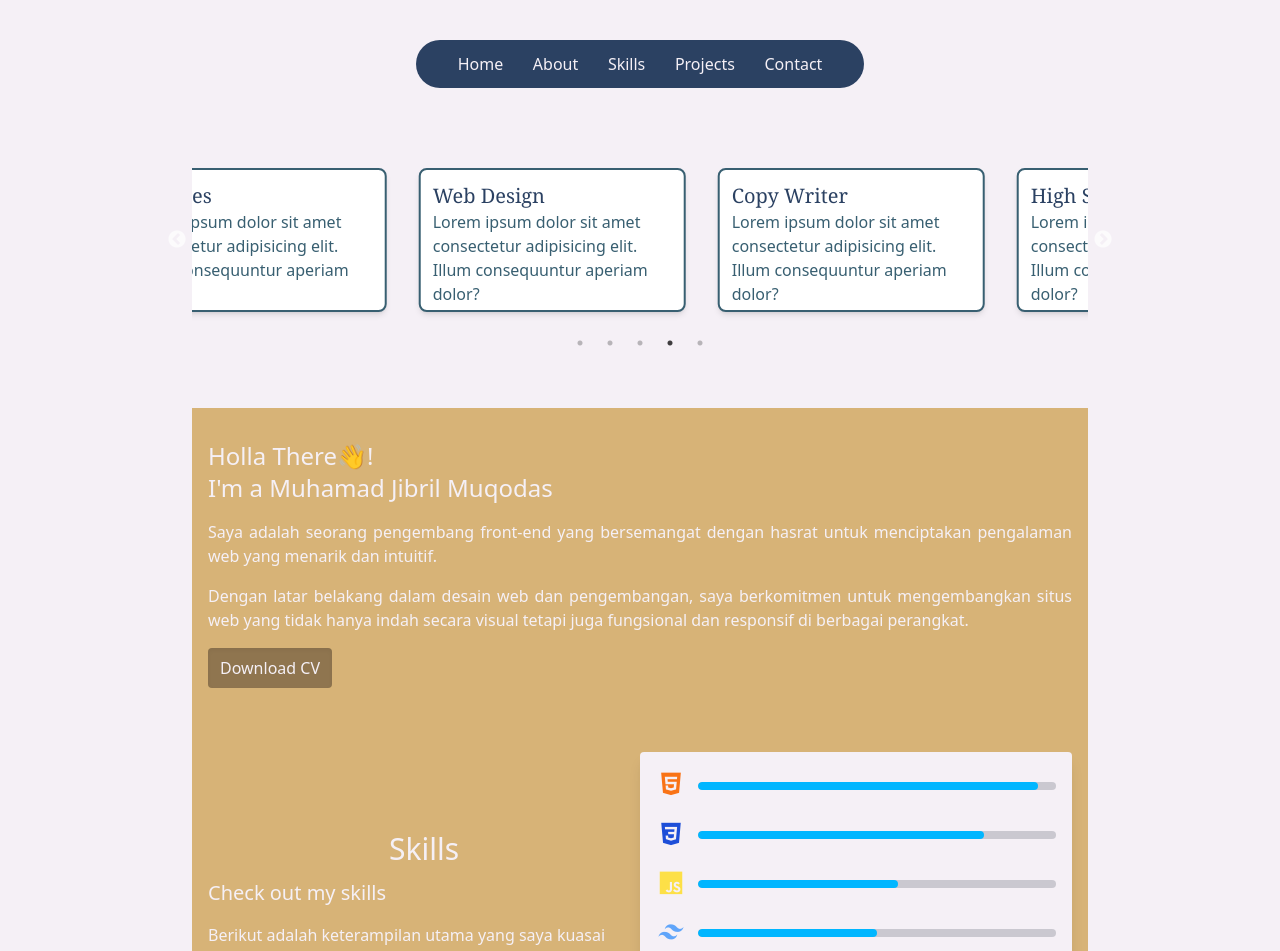
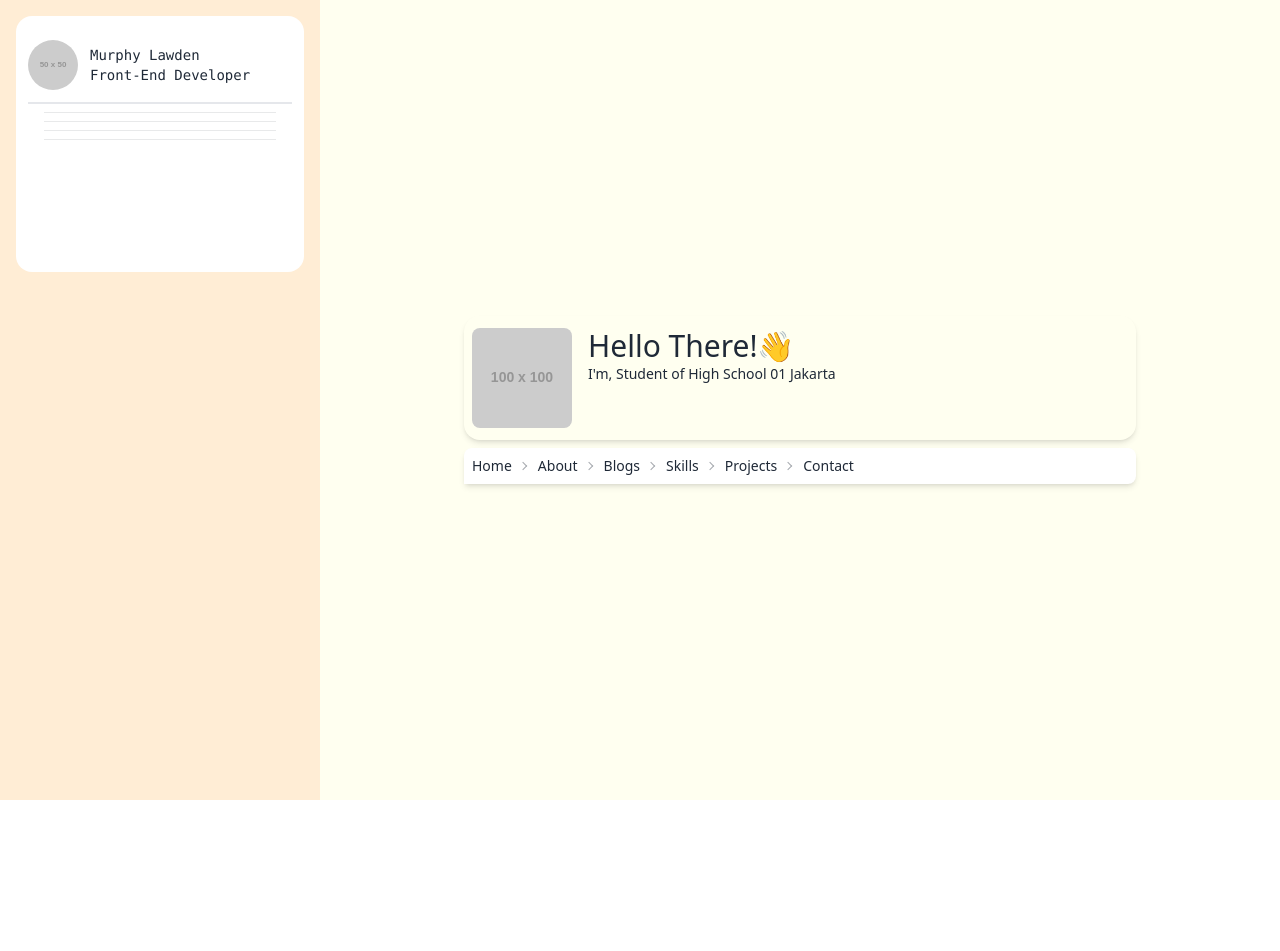
Before and after one commit to 2ndmurphy/portfolio-react-inprogress-, a React (Vite) app: page / in a window 1280 px wide. Shown: the top 951 px of the page. After the commit the page ends 800 px from the top, so only its background shows below. Built offline with nearby package versions, Linux system fonts and the light colour scheme.

Commit message:
[tweak] all UI Design

```diff
--- a/src/App.jsx
+++ b/src/App.jsx
@@ -1,179 +1,91 @@
-import React, { useState } from 'react';
-import Slider from 'react-slick';
-import "slick-carousel/slick/slick.css";
-import "slick-carousel/slick/slick-theme.css";
+function App() {
+  return (
+    <main>
+      <div className="drawer lg:drawer-open">
+        <input id="my-drawer-2" type="checkbox" className="drawer-toggle" />
+        <div className="drawer-content flex flex-col items-center justify-center">
+          {/* Page content here */}
 
-function App() {
-  const [isOpen, setIsOpen] = useState(false);
+          <div className='flex justify-start w-full'>
+            <label
+              htmlFor="my-drawer-2"
+              className="btn btn-slate-500 rounded-lg hover:ring-2 hover:ring-white p-0 m-4 lg:hidden">
+              <div className='flex flex-col p-3 gap-1 h-auto w-full'>
+                <span className='w-6 h-1 bg-slate-700'></span>
+                <span className='w-6 h-1 bg-slate-700'></span>
+                <span className='w-6 h-1 bg-slate-700'></span>
+              </div>
+            </label>
+          </div>
 
-  const toggleNavbar = () => {
-    setIsOpen(!isOpen);
-  };
+          <div className="block w-full px-4">
 
-  const closeNavbar = () => {
-    setIsOpen(false);
-  };
+            <div className="max-w-2xl bg-transparent mx-auto">
+              <div className="w-full flex gap-4 py-3 rounded-box shadow-md px-2">
+                <div className='w-[100px] h-[100px] overflow-hidden rounded-lg'>
+                  <img src="https://dummyimage.com/100x100/ffedd5/bdb400" alt="" />
+                </div>
+                <div>
+                  <h1 className="text-xl md:text-3xl">Hello There!👋</h1>
+                  <h1 className="text-sm md:text-md">I'm, Student of High School 01 Jakarta</h1>
+                </div>
+              </div>
+            </div>
 
-  const settings = {
-    dots: true,
-    infinite: true,
-    speed: 1500,
-    slidesToShow: 3,
-    slidesToScroll: 1,
-    autoplay: true,
-    autoplaySpeed: 1000,
-    responsive : [
-      {
-        breakpoint: 1024,
-        settings: {
-          slidesToShow: 3,
-          slidesToScroll: 3,
-          infinite: true,
-          dots: true
-        }
-      },
-      {
-        breakpoint: 600,
-        settings: {
-          slidesToShow: 2,
-          slidesToScroll: 2,
-          initialSlide: 2
-        }
-      },
-      {
-        breakpoint: 480,
-        settings: {
-          slidesToShow: 1,
-          slidesToScroll: 1
-        }
-      }
-    ]
-  };
-
-  return (
-    <main className='w-full h-full flex flex-col justify-center items-center md:py-10 bg-[#F5F0F6] overflow-x-hidden'>
-      <header className='flex justify-evenly py-6 px-3 items-center w-full md:max-w-md md:py-3 md:px-3 md:rounded-3xl' style={{ backgroundColor: '#2B4162', color: '#F5F0F6' }}>
-        <a href="/" style={{ color: '#F5F0F6' }}>Home</a>
-        <a href="#about" style={{ color: '#F5F0F6' }}>About</a>
-        <a href="#skills" style={{ color: '#F5F0F6' }}>Skills</a>
-        <a href="#projects" style={{ color: '#F5F0F6' }}>Projects</a>
-        <a href="" style={{ color: '#F5F0F6' }}>Contact</a>
-      </header>
-
-      <section className='block w-full h-64 max-w-4xl mt-16'>
-        <Slider {...settings}>
-          <div className="px-4 py-4">
-            <div className="bg-white py-4 md:py-3 px-3 h-36 rounded-lg shadow-md" style={{ borderColor: '#385F71', borderWidth: '2px' }}>
-              <h3 className="text-start text-xl font-serif" style={{ color: '#2B4162' }}>High School Student</h3>
-              <p style={{ color: '#385F71' }}>Lorem ipsum dolor sit amet consectetur adipisicing elit. Illum consequuntur aperiam dolor?</p>
+            <div className="max-w-2xl mx-auto bg-white mt-2 rounded-r-lg rounded-t-lg shadow-md px-2">
+              <div className="text-sm breadcrumbs">
+                <ul>
+                  <li>
+                    <a>Home</a>
+                  </li>
+                  <li>
+                    <a>About</a>
+                  </li>
+                  <li>
+                    <a>Blogs</a>
+                  </li>
+                  <li>
+                    <a>Skills</a>
+                  </li>
+                  <li>
+                    <a>Projects</a>
+                  </li>
+                  <li>
+                    <a>Contact</a>
+                  </li>
+                </ul>
+              </div>
             </div>
           </div>
-          <div className="px-4 py-4">
-            <div className="bg-white py-4 md:py-3 px-3 h-36 rounded-lg shadow-md" style={{ borderColor: '#385F71', borderWidth: '2px' }}>
-              <h3 className="text-start text-xl font-serif" style={{ color: '#2B4162' }}>Dreams</h3>
-              <p style={{ color: '#385F71' }}>Lorem ipsum dolor sit amet consectetur adipisicing elit. Illum consequuntur aperiam dolor?</p>
+
+        </div>
+
+        <div className="drawer-side">
+          <label htmlFor="my-drawer-2" aria-label="close sidebar" className="drawer-overlay"></label>
+          <div className="menu p-4 w-80 min-h-full text-base-content bg-orange-100">
+            {/* Sidebar content here */}
+            <div className='w-full h-64 p-3 bg-white rounded-box'>
+              <div className='flex justify-start items-center gap-3 py-3 border-b-2'>
+                <div className='w-[50px] h-[50px] overflow-hidden rounded-full'>
+                  <img src="https://dummyimage.com/50x50/ffedd5/bdb400" alt="" />
+                </div>
+                <div className='font-mono'>
+                  <h1 className='text-md'>Murphy Lawden</h1>
+                  <p className='text-sm font-medium'>Front-End Developer</p>
+                </div>
+              </div>
+
+              <ul className='w-full'>
+                <li></li>
+                <li></li>
+                <li></li>
+                <li></li>
+              </ul>
             </div>
           </div>
-          <div className="px-4 py-4">
-            <div className="bg-white py-4 md:py-3 px-3 h-36 rounded-lg shadow-md" style={{ borderColor: '#385F71', borderWidth: '2px' }}>
-              <h3 className="text-start text-xl font-serif" style={{ color: '#2B4162' }}>Hobbies</h3>
-              <p style={{ color: '#385F71' }}>Lorem ipsum dolor sit amet consectetur adipisicing elit. Illum consequuntur aperiam dolor?</p>
-            </div>
-          </div>
-          <div className="px-4 py-4">
-            <div className="bg-white py-4 md:py-3 px-3 h-36 rounded-lg shadow-md" style={{ borderColor: '#385F71', borderWidth: '2px' }}>
-              <h3 className="text-start text-xl font-serif" style={{ color: '#2B4162' }}>Web Design</h3>
-              <p style={{ color: '#385F71' }}>Lorem ipsum dolor sit amet consectetur adipisicing elit. Illum consequuntur aperiam dolor?</p>
-            </div>
-          </div>
-          <div className="px-4 py-4">
-            <div className="bg-white py-4 md:py-3 px-3 h-36 rounded-lg shadow-md" style={{ borderColor: '#385F71', borderWidth: '2px' }}>
-              <h3 className="text-start text-xl font-serif" style={{ color: '#2B4162' }}>Copy Writer</h3>
-              <p style={{ color: '#385F71' }}>Lorem ipsum dolor sit amet consectetur adipisicing elit. Illum consequuntur aperiam dolor?</p>
-            </div>
-          </div>
-        </Slider>
-      </section>
 
-      {/* About Section */}
-      <section className='flex flex-wrap justify-center items-center md:flex-nowrap w-full md:max-w-4xl px-4 py-8' style={{ backgroundColor: '#D7B377', height: '96' }} id='about'>
-        <div className='flex-1 font-sans font-md' style={{ color: '#F5F0F6' }}>
-          <h1 className='text-2xl'>Holla There👋!</h1>
-          <h2 className='text-2xl'>I'm a Muhamad Jibril Muqodas</h2>
-          <p className='text-md text-justify mt-4 mb-4'>
-            Saya adalah seorang pengembang
-            front-end yang bersemangat dengan
-            hasrat untuk menciptakan pengalaman
-            web yang menarik dan intuitif.
-          </p>
-          <p className='text-md text-justify mt-4 mb-4'>
-            Dengan latar belakang dalam desain web dan pengembangan,
-            saya berkomitmen untuk mengembangkan situs web yang tidak
-            hanya indah secara visual tetapi juga fungsional dan
-            responsif di berbagai perangkat.
-          </p>
-          <button className='px-3 py-2 rounded shadow-inner' style={{ backgroundColor: '#8F754F', color: '#F5F0F6' }}>
-            Download CV
-          </button>
         </div>
-      </section>
-
-      {/* Skills Section */}
-      <section className='flex flex-col md:flex-row
-      justify-center items-center md:flex-nowrap
-      w-full md:max-w-4xl px-4 py-8 bg-[#D7B377]'
-      id='skills'>
-        <div className='flex-1 mb-4 md:mb-0' style={{ color: '#F5F0F6' }}>
-          <h1 className='text-2xl md:text-3xl mb-3 text-center'>Skills</h1>
-          <h2 className='text-xl mb-4'>Check out my skills</h2>
-          <p className='mb-4'>Berikut adalah keterampilan utama yang saya kuasai dalam pengembangan web:</p>
-        </div>
-
-        <div className='flex justify-center items-center w-full md:w-1/2'>
-          <div className='flex flex-col gap-3 p-4 bg-[#F5F0F6] rounded shadow-lg w-full'>
-            <div className='flex justify-center items-center gap-3'>
-              <span className='text-3xl text-orange-500'><i class='bx bxl-html5'></i></span>
-              <progress className="progress progress-info w-full" value={95} max="100"></progress>
-            </div>
-            <div className='flex justify-center items-center gap-3'>
-              <span><i className='bx bxl-css3 text-3xl text-blue-700'></i></span>
-              <progress className="progress progress-info w-full" value={80} max="100"></progress>
-            </div>
-            <div className='flex justify-center items-center gap-3'>
-              <span><i className='bx bxl-javascript text-3xl text-yellow-300'></i></span>
-              <progress className="progress progress-info w-full" value={56} max="100"></progress>
-            </div>
-            <div className='flex justify-center items-center gap-3'>
-              <span><i className='bx bxl-tailwind-css text-3xl text-blue-400'></i></span>
-              <progress className="progress progress-info w-full" value={50} max="100"></progress>
-            </div>
-            <div className='flex justify-center items-center gap-3'>
-              <span><i className='bx bxl-react text-3xl text-blue-500'></i></span>
-              <progress className="progress progress-info w-full" value={50} max="100"></progress>
-            </div>
-            <div className='flex justify-center items-center gap-3'>
-              <span><i className='bx bxl-nodejs text-3xl text-green-700'></i></span>
-              <progress className="progress progress-info w-full" value={40} max="100"></progress>
-            </div>
-          </div>
-        </div>
-      </section>
-
-      {/* Projects Section */}
-      <section className='flex flex-wrap
-      justify-center items-center md:flex-nowrap
-      w-full md:max-w-4xl px-4 py-8 bg-[#D7B377]'
-      id='projects'>
-        <div className='flex-1 h-full' style={{ color: '#F5F0F6' }}>
-          <h1 className='text-2xl'>Projects</h1>
-          <h2 className='text-2xl'>Check out my work</h2>
-          <p>Lorem ipsum dolor sit amet consectetur adipisicing elit. At, perferendis?</p>
-          <button className='px-3 py-2 rounded shadow-inner' style={{ backgroundColor: '#8F754F', color: '#F5F0F6' }}>
-            View Projects
-          </button>
-        </div>
-      </section>
-
+      </div>
     </main>
   );
 }
--- a/src/components/Navbar/Navbar.jsx
+++ /dev/null
@@ -1,56 +0,0 @@
-import React, { useState } from 'react';
-
-const Navbar = () => {
-  const [isOpen, setIsOpen] = useState(false);
-
-  const toggleMenu = () => {
-    setIsOpen(!isOpen);
-  };
-
-  return (
-    <header className="md:flex max-w-96 justify-center items-center mx-auto">
-      <div className="hidden md:flex w-full px-5 md:py-3 rounded-3xl bg-[#FFFFF0]">
-        <div className='flex-1 justify-center items-center'>
-          <nav className='flex justify-evenly items-center text-center text-sm font-mono'>
-            <a href="">Home</a>
-            <a href="">About</a>
-            <a href="">Blogs</a>
-            <a href="">Project</a>
-            <a href="">Contact</a>
-          </nav>
-        </div>
-      </div>
-
-      {/* Hamburger Icon */}
-      <div className="md:hidden flex items-center w-full bg-[#FFFFF0] rounded-3xl mb-4 shadow-lg">
-        <button onClick={toggleMenu} className="p-2 focus:outline-none">
-          <svg className="w-6 h-6 text-gray-800" fill="none" stroke="currentColor" viewBox="0 0 24 24" xmlns="http://www.w3.org/2000/svg">
-            <path strokeLinecap="round" strokeLinejoin="round" strokeWidth="2" d="M4 6h16M4 12h16M4 18h16"></path>
-          </svg>
-        </button>
-      </div>
-
-      {/* Sidebar */}
-      <div className={`block md:hidden fixed top-0 left-0
-      w-1/2 h-full bg-[#FFFFF0] p-5 transition-transform
-      transform ${isOpen ? 'translate-x-0' : '-translate-x-full'}`}>
-        <div className="flex justify-between items-center mb-5">
-          <button onClick={toggleMenu} className="p-2 focus:outline-none">
-            <svg className="w-6 h-6 text-gray-800" fill="none" stroke="currentColor" viewBox="0 0 24 24" xmlns="http://www.w3.org/2000/svg">
-              <path strokeLinecap="round" strokeLinejoin="round" strokeWidth="2" d="M6 18L18 6M6 6l12 12"></path>
-            </svg>
-          </button>
-        </div>
-        <nav className='flex flex-col space-y-4 text-center text-lg font-mono'>
-          <a href="" onClick={toggleMenu}>Home</a>
-          <a href="" onClick={toggleMenu}>About</a>
-          <a href="" onClick={toggleMenu}>Blogs</a>
-          <a href="" onClick={toggleMenu}>Project</a>
-          <a href="" onClick={toggleMenu}>Contact</a>
-        </nav>
-      </div>
-    </header>
-  );
-}
-
-export default Navbar;
--- a/src/index.css
+++ b/src/index.css
@@ -2,7 +2,7 @@
 @tailwind components;
 @tailwind utilities;
 
-
-html {
+html, body {
   scroll-behavior: smooth;
+  background-color: #fffff0;
 }
```
Also changed, not shown: src/components/utilities/announcement.jsx (deleted, +0 -14 lines), src/components/utilities/header.jsx (deleted, +0 -16 lines).
